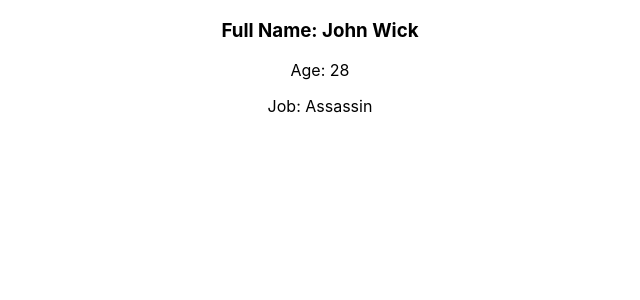
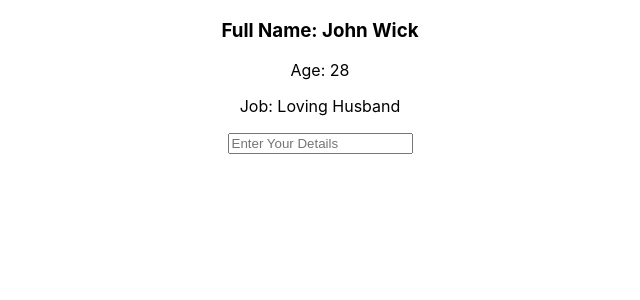
Before and after one commit to JSingh1003/first-react-app, a React (Create React App) app: page / in a window 1280 px wide. Shown: the top 300 px of the page, without its empty margins (320-960 px from the left). Built offline with nearby package versions, Linux system fonts and the light colour scheme.

Commit message:
Intro to JSX

```diff
--- a/src/App.js
+++ b/src/App.js
@@ -2,11 +2,26 @@ import logo from "./logo.svg";
 import "./App.css";
 
 function App() {
+  const firstName = "John";
+  const lastName = "Wick";
+  const age = 28;
+  const job = "Loving Husband";
+
+  const inputPlaceholder = "Enter Your Details";
+  const detailsInputBox = (
+    <input placeholder={inputPlaceholder} autoComplete></input>
+  );
+
+  const getFullName = (firstName, lastName) => {
+    return `${firstName} ${lastName}`;
+  };
   return (
     <div className="App">
-      <h3>Full Name: John Wick</h3>
-      <p>Age: 28</p>
-      <p>Job: Assassin</p>
+      <h3>Full Name: {getFullName(firstName, lastName)} </h3>
+      <p>Age: {age}</p>
+      <p>Job: {job}</p>
+
+      {detailsInputBox}
     </div>
   );
 }
```
